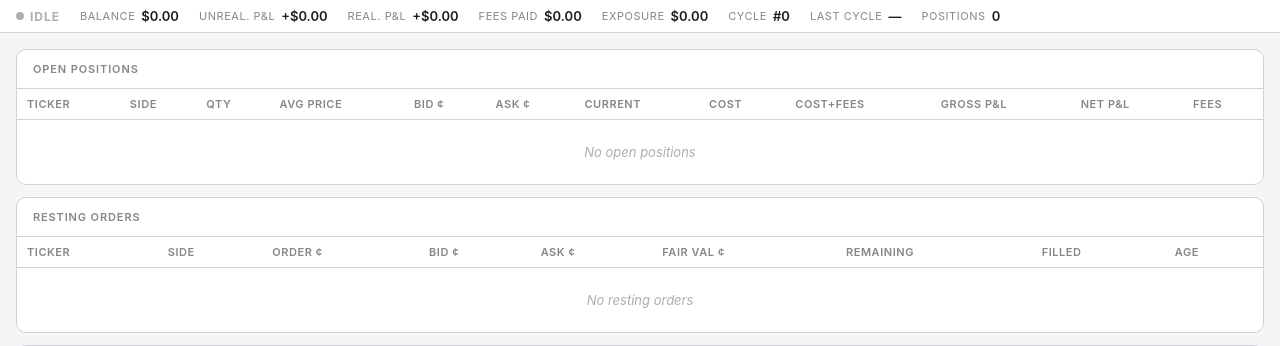
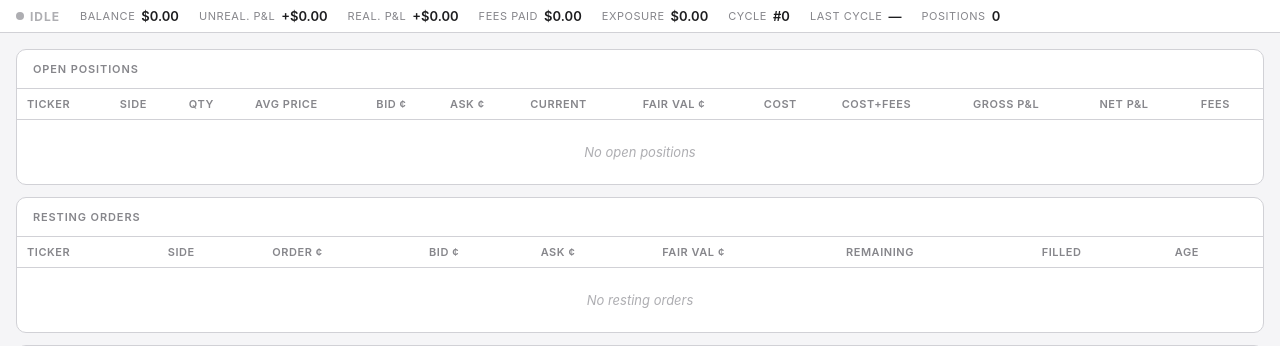
Before and after one commit to peak6-labs/ai_week, a FastAPI app: page / in a window 1280 px wide. Shown: the part 44-390 px from the top of the page. Run offline with FastAPI, Linux system fonts and the light colour scheme; data that the repository does not hold is empty.

Commit message:
feat(ui): add fair value column to open positions table

```diff
--- a/kalshi_trader/ui/server.py
+++ b/kalshi_trader/ui/server.py
@@ -217,6 +217,13 @@ async def _poll_kalshi_account(trading_state: TradingState) -> None:
                 )
                 price_data_map: dict[str, dict | None] = dict(zip(tickers, price_results))
 
+                position_fair_value_map: dict[str, float | None] = {}
+                if tickers:
+                    try:
+                        position_fair_value_map = await _db.get_fair_values_from_recommendations(tickers)
+                    except Exception as fair_value_exception:
+                        logger.debug("Position fair value lookup failed: %s", fair_value_exception)
+
                 total_exposure = 0.0
                 total_unrealized_pnl = 0.0
                 parsed: list[dict] = []
@@ -254,6 +261,7 @@ async def _poll_kalshi_account(trading_state: TradingState) -> None:
                         "current_price_dollars": round(current_price_cents / 100.0, 4) if current_price_cents is not None else None,
                         "yes_bid": price_data["bid"] if price_data else None,
                         "yes_ask": price_data["ask"] if price_data else None,
+                        "fair_value_cents": round(position_fair_value_map[ticker] * 100, 1) if position_fair_value_map.get(ticker) is not None else None,
                         "total_cost_dollars": round(exposure, 2),
                         "total_cost_with_fees_dollars": round(exposure + fees, 2),
                         "gross_unrealized_pnl_dollars": round(gross_unrealized_pnl, 2) if gross_unrealized_pnl is not None else None,
--- a/kalshi_trader/ui/templates/index.html
+++ b/kalshi_trader/ui/templates/index.html
@@ -821,6 +821,7 @@
               <th>Bid ¢</th>
               <th>Ask ¢</th>
               <th>Current</th>
+              <th>Fair Val ¢</th>
               <th>Cost</th>
               <th>Cost+Fees</th>
               <th>Gross P&amp;L</th>
@@ -829,7 +830,7 @@
             </tr>
           </thead>
           <tbody id="positions-tbody">
-            <tr class="empty-row"><td colspan="12">No open positions</td></tr>
+            <tr class="empty-row"><td colspan="13">No open positions</td></tr>
           </tbody>
         </table>
       </div>
@@ -1140,7 +1141,7 @@ function updateStatusBar(state) {
 function renderPositions(positions) {
   const tbody = document.getElementById('positions-tbody');
   if (!positions || positions.length === 0) {
-    tbody.innerHTML = '<tr class="empty-row"><td colspan="12">No open positions</td></tr>';
+    tbody.innerHTML = '<tr class="empty-row"><td colspan="13">No open positions</td></tr>';
     return;
   }
   tbody.innerHTML = positions.map(p => {
@@ -1180,6 +1181,7 @@ function renderPositions(positions) {
       <td style="color:var(--text-secondary)">${escHtml(bidDisplay)}</td>
       <td style="color:var(--text-secondary)">${escHtml(askDisplay)}</td>
       <td>${currentDisplay}</td>
+      <td class="${p.fair_value_cents != null && p.current_price_dollars != null ? (p.fair_value_cents > p.current_price_dollars * 100 ? 'pnl-pos' : p.fair_value_cents < p.current_price_dollars * 100 ? 'pnl-neg' : '') : ''}">${p.fair_value_cents != null ? p.fair_value_cents + '¢' : '—'}</td>
       <td>${fmt$(p.total_cost_dollars ?? 0)}</td>
       <td>${fmt$(p.total_cost_with_fees_dollars ?? 0)}</td>
       <td>${grossPnlDisplay}</td>
```
